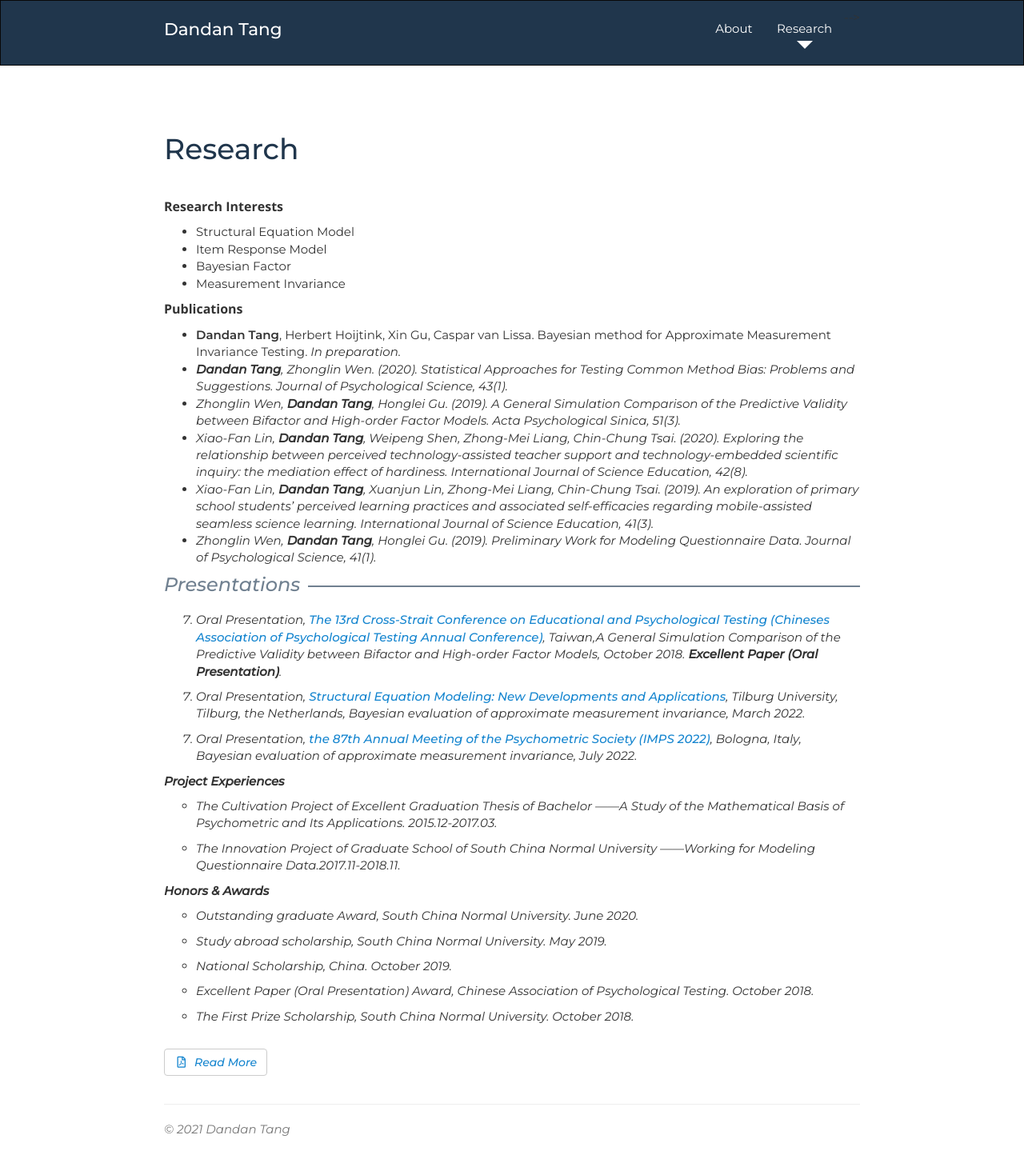
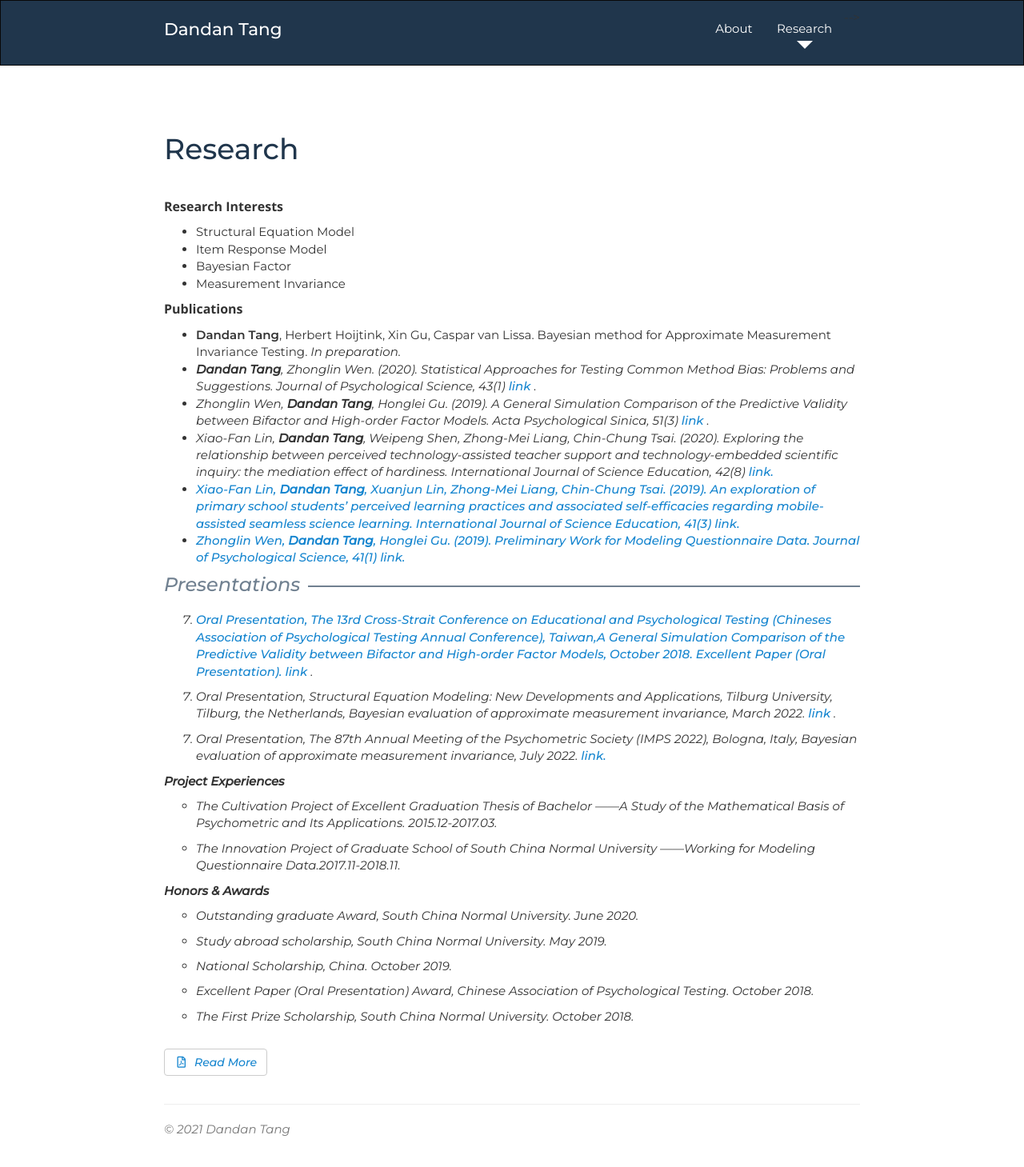
Before and after one commit to Tang-Lynn/tang-lynn.github.io, a Jekyll site: the page research.html, which Jekyll copies as it is, in a window 1280 px wide. Shown: the whole page at 80% size. Built offline with Jekyll 4.4.1, drawn with Linux system fonts in a browser that asks for light colours; nearby versions of some CDN libraries; a style sheet for code colours, icons or effects is not loaded.

Commit message:
Update research.html

```diff
--- a/research.html
+++ b/research.html
@@ -84,11 +84,11 @@
             <b>Publications</b>
             <ul class="push-down-1">
                <li><b>Dandan Tang</b>, Herbert Hoijtink, Xin Gu, Caspar van Lissa. Bayesian method for Approximate Measurement Invariance Testing. <em> In preparation.</li>
-               <li><b>Dandan Tang</b>, Zhonglin Wen. (2020). Statistical Approaches for Testing Common Method Bias: Problems and Suggestions. <em>Journal of Psychological Science, 43</em>(1).</li>
-               <li>Zhonglin Wen, <b>Dandan Tang</b>, Honglei Gu. (2019). A General Simulation Comparison of the Predictive Validity between Bifactor and High-order Factor Models. <em> Acta Psychological Sinica, 51</em>(3).</li>
-               <li>Xiao-Fan Lin, <b>Dandan Tang</b>, Weipeng Shen, Zhong-Mei Liang, Chin-Chung Tsai. (2020). Exploring the relationship between perceived technology-assisted teacher support and technology-embedded scientific inquiry: the mediation effect of hardiness.<em> International Journal of Science Education, 42</em>(8).</li>
-               <li>Xiao-Fan Lin, <b>Dandan Tang</b>, Xuanjun Lin, Zhong-Mei Liang, Chin-Chung Tsai. (2019). An exploration of primary school students’ perceived learning practices and associated self-efficacies regarding mobile-assisted seamless science learning. <em>International Journal of Science Education, 41</em>(3).</li>
-               <li>Zhonglin Wen, <b>Dandan Tang</b>, Honglei Gu. (2019). Preliminary Work for Modeling Questionnaire Data. <em> Journal of Psychological Science, 41</em>(1).</li>
+               <li><b>Dandan Tang</b>, Zhonglin Wen. (2020). Statistical Approaches for Testing Common Method Bias: Problems and Suggestions. <em>Journal of Psychological Science, 43</em>(1) <a href="http://www.psysci.org/CN/abstract/abstract10505.shtml"> link </a>.</li>
+               <li>Zhonglin Wen, <b>Dandan Tang</b>, Honglei Gu. (2019). A General Simulation Comparison of the Predictive Validity between Bifactor and High-order Factor Models. <em> Acta Psychological Sinica, 51</em>(3) <a href="https://journal.psych.ac.cn/xlxb/article/2019/0439-755X/0439-755X-51-3-383.shtml"> link </a>.</li>
+               <li>Xiao-Fan Lin, <b>Dandan Tang</b>, Weipeng Shen, Zhong-Mei Liang, Chin-Chung Tsai. (2020). Exploring the relationship between perceived technology-assisted teacher support and technology-embedded scientific inquiry: the mediation effect of hardiness.<em> International Journal of Science Education, 42</em>(8) <a href="https://www.tandfonline.com/doi/full/10.1080/09500693.2020.1755475"> link.</li>
+               <li>Xiao-Fan Lin, <b>Dandan Tang</b>, Xuanjun Lin, Zhong-Mei Liang, Chin-Chung Tsai. (2019). An exploration of primary school students’ perceived learning practices and associated self-efficacies regarding mobile-assisted seamless science learning. <em>International Journal of Science Education, 41</em>(3) <a href="https://www.tandfonline.com/doi/full/10.1080/09500693.2019.1693081"> link.</li>
+               <li>Zhonglin Wen, <b>Dandan Tang</b>, Honglei Gu. (2019). Preliminary Work for Modeling Questionnaire Data. <em> Journal of Psychological Science, 41</em>(1) <a href="http://www.psysci.org/CN/Y2018/V41/I1/204"> link.</li>
             </ul>
 
             <!-- <h5>Submitted for Publication</h5>
@@ -119,9 +119,9 @@
 
             <!--<ul class="push-down-1">-->
 	    <ol>
-               <li value="7">Oral Presentation, <a href="https://csept2018.weebly.com/"> The 13rd Cross-Strait Conference on Educational and Psychological Testing (Chineses Association of Psychological Testing Annual Conference)</a>, Taiwan,A General Simulation Comparison of the Predictive Validity between Bifactor and High-order Factor Models, October 2018.<b> Excellent Paper (Oral Presentation)</b>. </li>
-               <li value="7">Oral Presentation,  <a href="https://www.tilburguniversity.edu/about/schools/socialsciences/organization/departments/methodology-statistics/events/structural-equation-modeling">Structural Equation Modeling: New Developments and Applications</a>, Tilburg University, Tilburg, the Netherlands, Bayesian evaluation of approximate measurement invariance, March 2022. </li>
-               <li value="7">Oral Presentation, <a href="https://www.psychometricsociety.org/imps-2022">the 87th Annual Meeting of the Psychometric Society (IMPS 2022)</a>, Bologna, Italy, Bayesian evaluation of approximate measurement invariance, July 2022. </li>
+               <li value="7">Oral Presentation, The 13rd Cross-Strait Conference on Educational and Psychological Testing (Chineses Association of Psychological Testing Annual Conference), Taiwan,A General Simulation Comparison of the Predictive Validity between Bifactor and High-order Factor Models, October 2018. Excellent Paper (Oral Presentation).</b>  <a href="https://csept2018.weebly.com/"> link </a>. </li>
+               <li value="7">Oral Presentation, Structural Equation Modeling: New Developments and Applications, Tilburg University, Tilburg, the Netherlands, Bayesian evaluation of approximate measurement invariance, March 2022. <a href="https://www.tilburguniversity.edu/about/schools/socialsciences/organization/departments/methodology-statistics/events/structural-equation-modeling">link </a>. </li>
+               <li value="7">Oral Presentation, The 87th Annual Meeting of the Psychometric Society (IMPS 2022), Bologna, Italy, Bayesian evaluation of approximate measurement invariance, July 2022. <a href="https://www.psychometricsociety.org/imps-2022">link. </a></li>
             </ol>
             <!--</ul>-->
 
```
